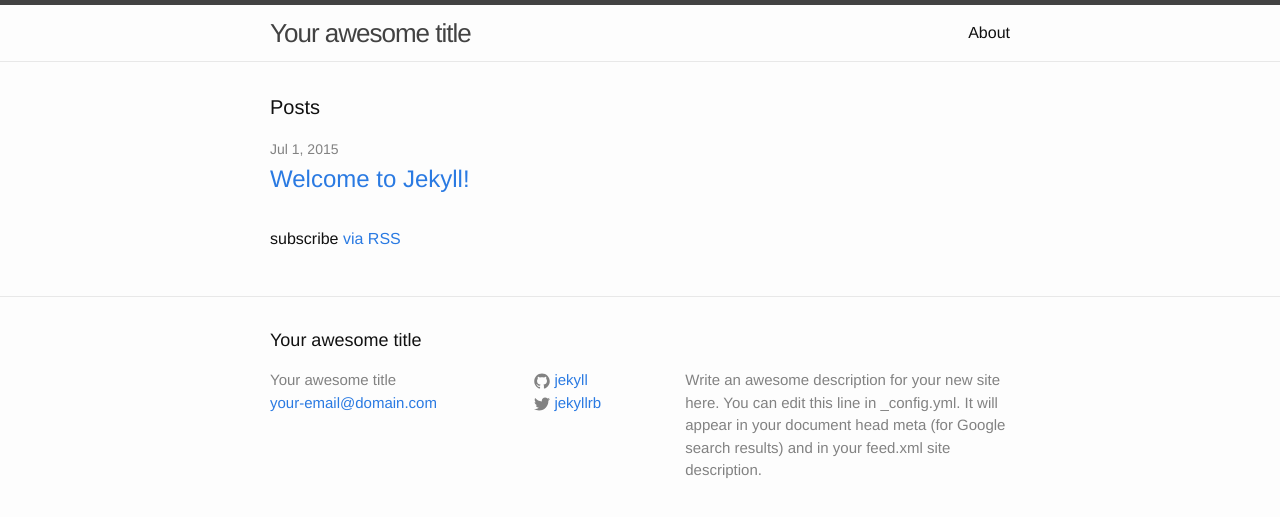
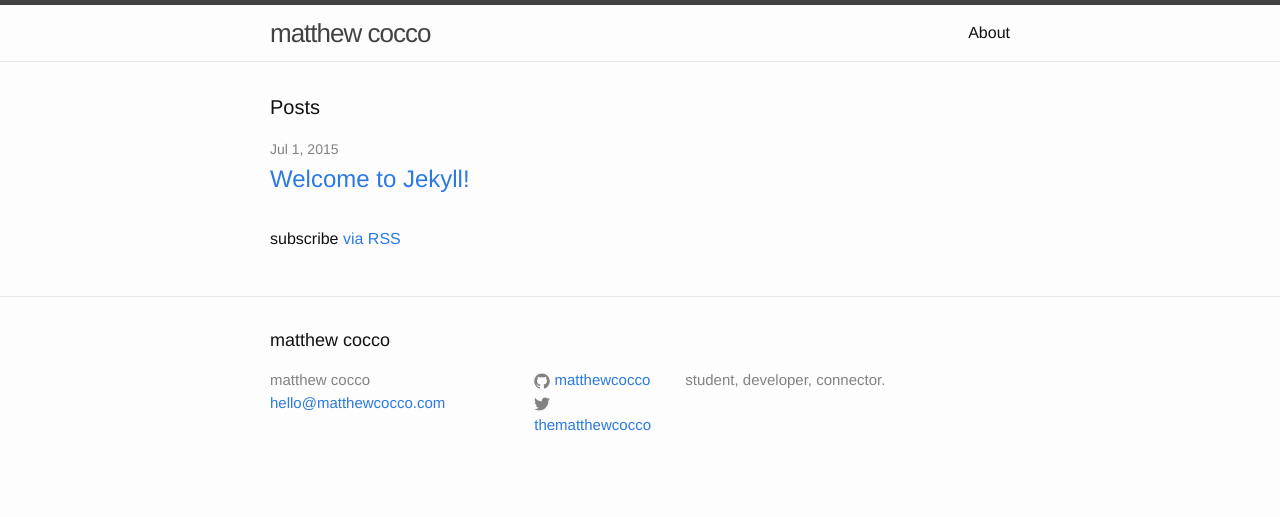
Before and after one commit to matthewcocco/blog, a Jekyll site: the page built from index.html, in a window 1280 px wide. Shown: the top 517 px of the page. Built offline with Jekyll 4.4.1, drawn with Linux system fonts in a browser that asks for light colours.

Commit message:
added baseurl to _config.yml

```diff
--- a/_config.yml
+++ b/_config.yml
@@ -1,14 +1,11 @@
 # Site settings
-title: Your awesome title
-email: your-email@domain.com
-description: > # this means to ignore newlines until "baseurl:"
-  Write an awesome description for your new site here. You can edit this
-  line in _config.yml. It will appear in your document head meta (for
-  Google search results) and in your feed.xml site description.
-baseurl: "" # the subpath of your site, e.g. /blog/
-url: "http://yourdomain.com" # the base hostname & protocol for your site
-twitter_username: jekyllrb
-github_username:  jekyll
+title: matthew cocco
+email: hello@matthewcocco.com
+description: "student, developer, connector."
+baseurl: "/blog/" # the subpath of your site, e.g. /blog/
+url: "http://matthewcocco.com" # the base hostname & protocol for your site
+twitter_username: thematthewcocco
+github_username:  matthewcocco
 
 # Build settings
 markdown: kramdown
```
